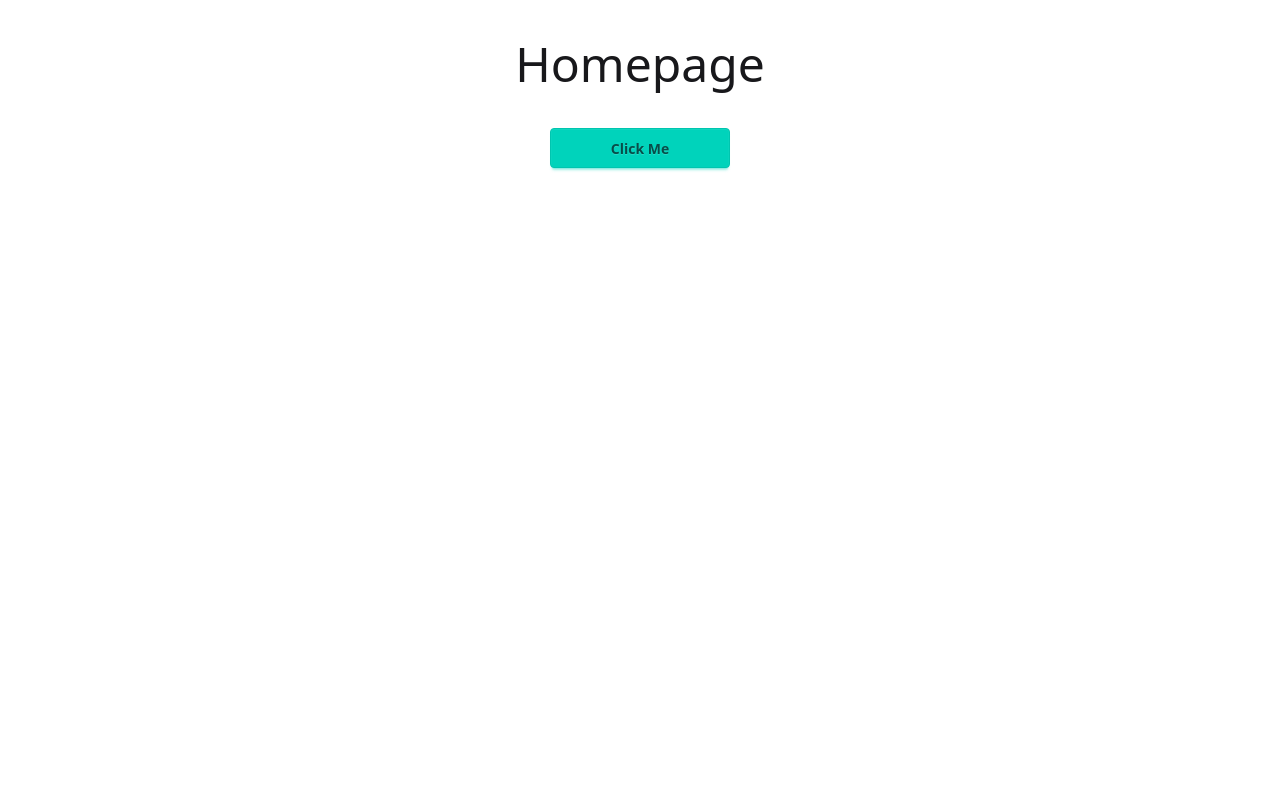
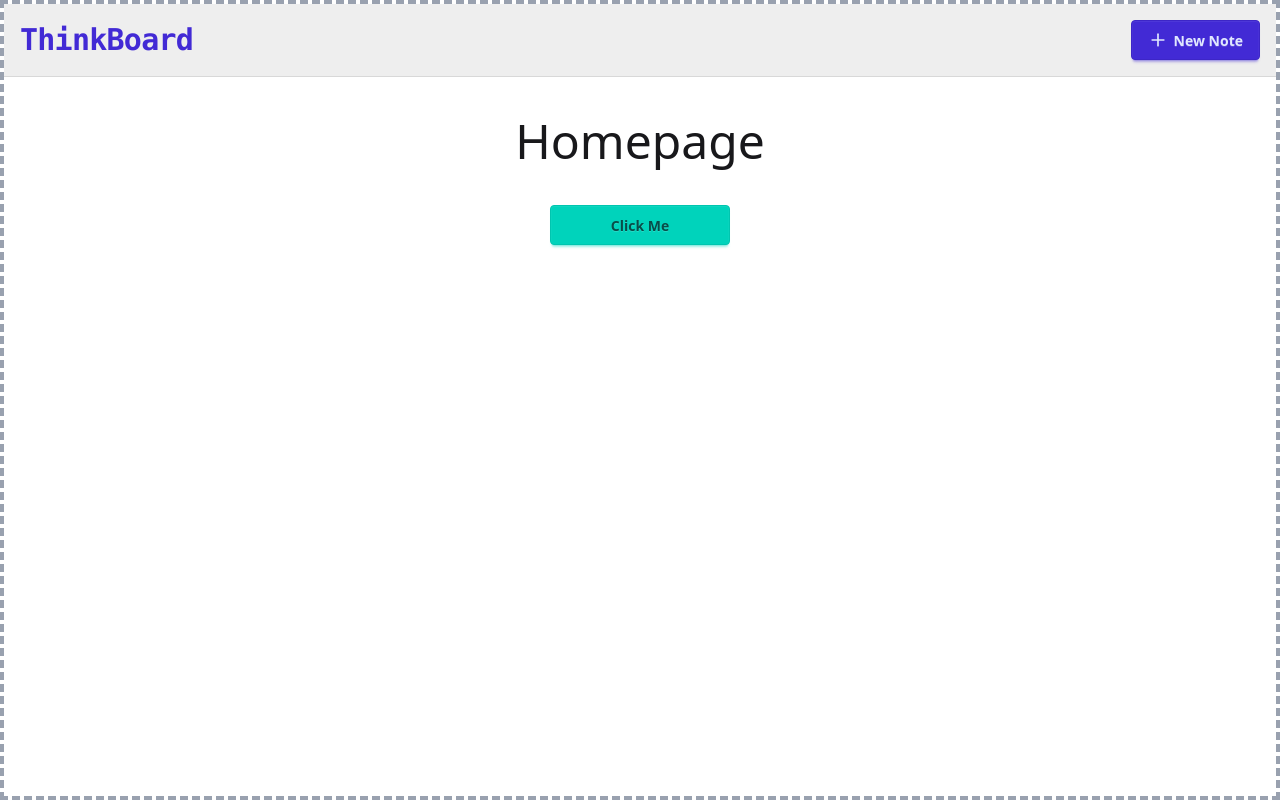
Before and after one commit to Omid2831/congenial-couscous, a React (Vite) app in the folder client/: page / in a window 1280 px wide. Built offline with nearby package versions, Linux system fonts and the light colour scheme.

Commit message:
feat: restructure Homepage layout

```diff
--- a/client/src/pages/Homepage.jsx
+++ b/client/src/pages/Homepage.jsx
@@ -1,13 +1,17 @@
 import React from 'react'
 import toast from 'react-hot-toast'
+import NavBar from '../components/NavBar'
 
 const Homepage = () => {
   return (
-    <div className='flex flex-col items-center m-4 gap-4'>
-      <h2 className='text-center p-2 m-4 text-5xl'>Homepage</h2>
-      <button
-        onClick={() => { toast.success('here we go again') }}
-        className='btn btn-accent text-center w-45'>Click Me</button>
+    <div className='min-h-screen border-4 border-gray-400 border-dashed'>
+      <NavBar />
+      <div className='flex flex-col items-center m-4 gap-4'>
+        <h2 className='text-center p-2 m-4 text-5xl'>Homepage</h2>
+        <button
+          onClick={() => { toast.success('here we go again') }}
+          className='btn btn-accent text-center w-45'>Click Me</button>
+      </div>
     </div>
   )
 }
```
